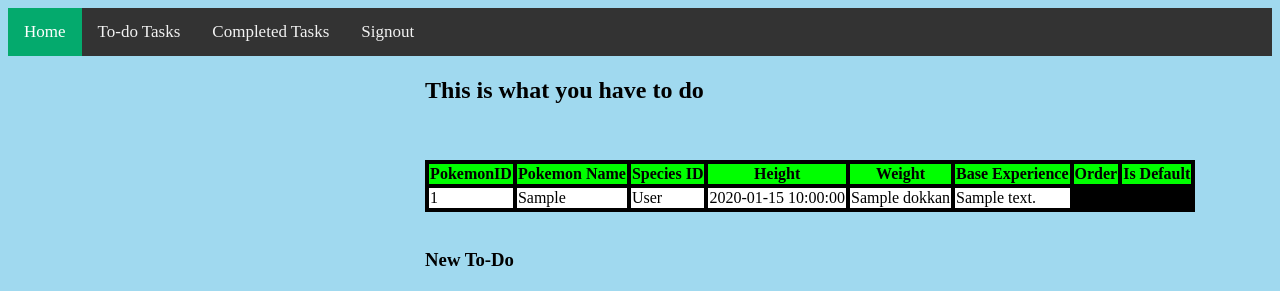
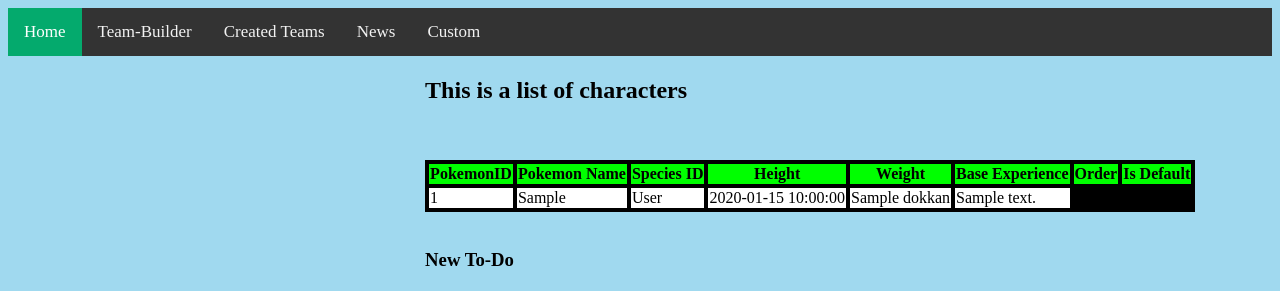
Before and after one commit to bd490/nohope, a PHP site: the page made by 490 Project/Todo.php in a window 1280 px wide. Shown: the top 291 px of the page. Run offline with PHP 8.4, Linux system fonts and the light colour scheme; the visitor is signed in with stand-in values (Sample User, id 1); tables that the repository leaves empty or names only in its code hold one stand-in row (values such as "Sample post"); data that the repository does not hold is empty.

Commit message:
Update Todo.php

```diff
--- a/490 Project/Todo.php
+++ b/490 Project/Todo.php
@@ -54,17 +54,18 @@ $query4 = mysqli_query($conn,$sql4);
 
 
 <div class="topnav">
-    <a class="active" href="testmain.php">Home</a>
-    <a href="Todo.php">To-do Tasks</a>
-    <a href="completedtasks.php">Completed Tasks</a>
-    <a href="wantout.php">Signout</a>
+     <a class="active" href="testmain.php">Home</a>
+    <a href="Todo.php">Team-Builder</a>
+    <a href="completedtasks.php">Created Teams</a>
+    <a href="wantout.php">News</a>
+    <a href="wantout.php">Custom</a>
 </div>
 
 <body>
 
 <h1 style="color:darkblue"><?php echo $resultstring2; ?>     <?php echo $resultstring3; ?>  </h1>
 
-<h2> This is what you have to do</h2>
+<h2> This is a list of characters</h2>
 
 
 <br>
```
